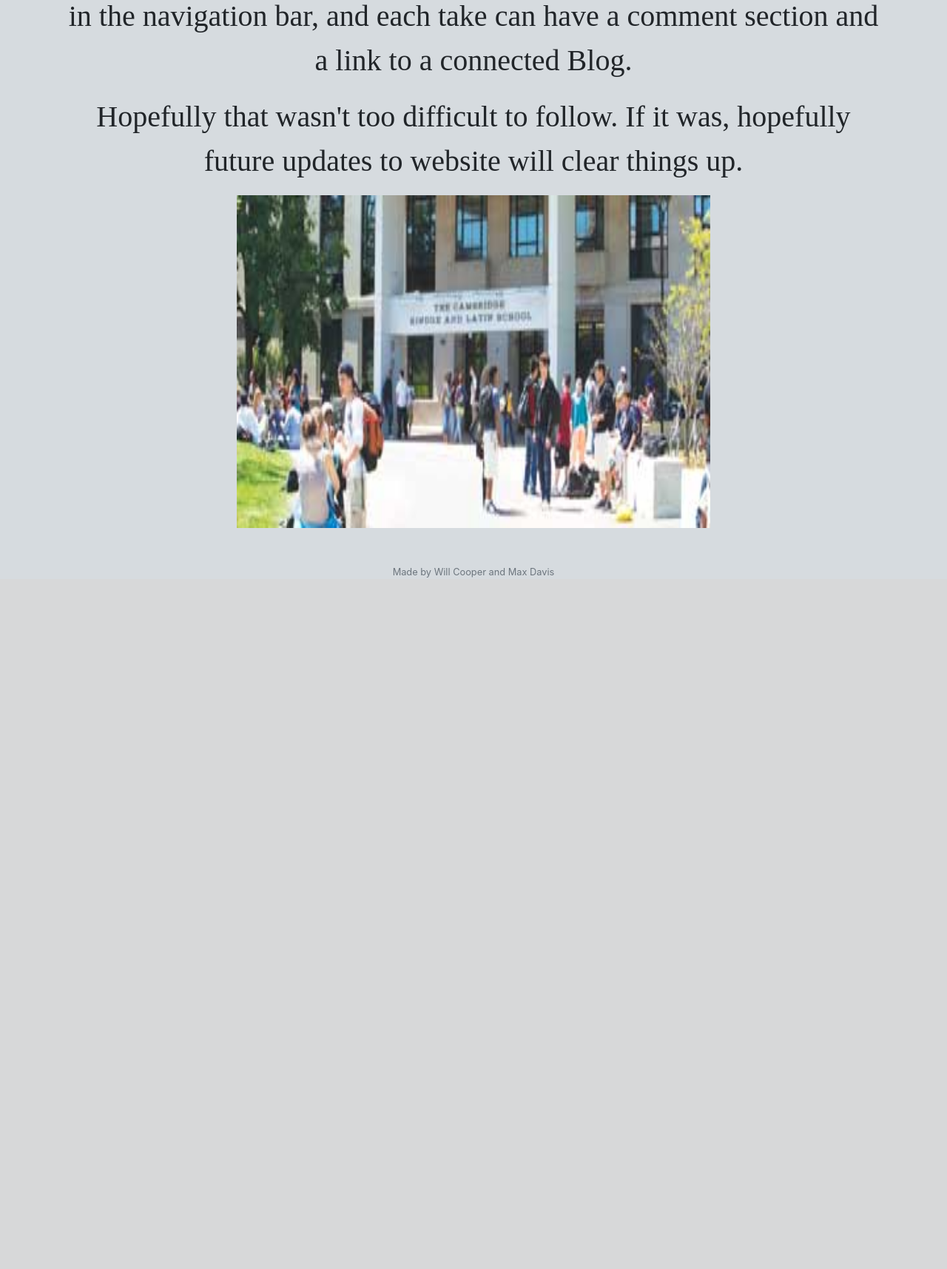
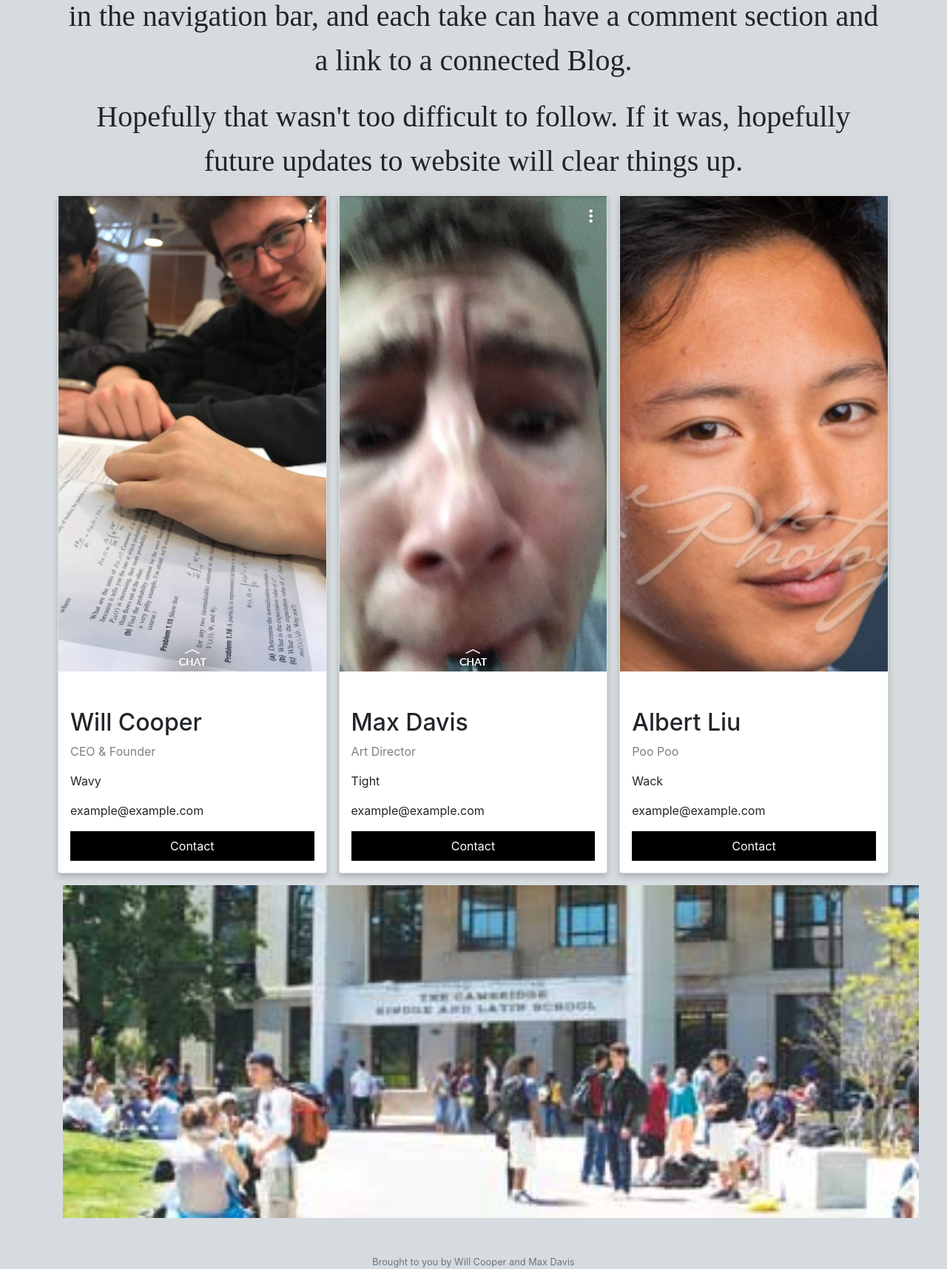
Before and after one commit to wcooper90/CRLS-Takes, a Flask app: page /about in a window 1280 px wide. Shown: the part 1052-2768 px from the top of the page at 74% size. Before the commit the page ends 1833 px from the top, so only its background shows below. Run offline with Flask 2, Linux system fonts and the light colour scheme; some libraries are stand-ins or nearby versions.

Commit message:
fun with html

```diff
--- a/static/styles.css
+++ b/static/styles.css
@@ -21,10 +21,85 @@ div.dropdown-content a {
   display: block; }
 
 div.dropdown:hover .dropbtn {
-  background-color: #3e8e41; }
+  background-color: #8A2BE2; }
 
 div.dropdown:hover .dropdown-content {
   display: block; }
 
 div.dropdown-content a:hover {
   background-color: #ddd; }
+
+  .column {
+    float: left;
+    width: 33.3%;
+    margin-bottom: 16px;
+    padding: 0 8px;
+  }
+
+  @media screen and (max-width: 650px) {
+    .column {
+      width: 100%;
+      display: block;
+    }
+  }
+
+  .card {
+    box-shadow: 0 4px 8px 0 rgba(0, 0, 0, 0.2);
+  }
+
+  .cont4iner {
+    padding: 0 16px;
+  }
+
+  .container::after, .row::after {
+    content: "";
+    clear: both;
+    display: table;
+  }
+
+  .title {
+    color: grey;
+  }
+
+  .aboutMe {
+    border: none;
+    outline: 0;
+    display: inline-block;
+    padding: 8px;
+    color: white;
+    background-color: #000;
+    text-align: center;
+    cursor: pointer;
+    width: 100%;
+  }
+
+  .aboutMe:hover {
+    background-color: #dde;
+  }
+
+  .rotateimg90 {
+    -webkit-transform:rotate(90deg);
+    -moz-transform: rotate(90deg);
+    -ms-transform: rotate(90deg);
+    -o-transform: rotate(90deg);
+    transform: rotate(90deg);
+  }
+
+img.shake:hover {
+  animation: shake 0.5s;
+  animation-iteration-count: infinite;
+}
+
+@keyframes shake {
+  0% { transform: translate(1px, 1px) rotate(0deg); }
+  10% { transform: translate(-1px, -2px) rotate(-1deg); }
+  20% { transform: translate(-3px, 0px) rotate(1deg); }
+  30% { transform: translate(3px, 2px) rotate(0deg); }
+  40% { transform: translate(1px, -1px) rotate(1deg); }
+  50% { transform: translate(-1px, 2px) rotate(-1deg); }
+  60% { transform: translate(-3px, 1px) rotate(0deg); }
+  70% { transform: translate(3px, 1px) rotate(-1deg); }
+  80% { transform: translate(-1px, -1px) rotate(1deg); }
+  90% { transform: translate(1px, 2px) rotate(0deg); }
+  100% { transform: translate(1px, -2px) rotate(-1deg); }
+}
--- a/static/styles.scss
+++ b/static/styles.scss
@@ -1,44 +1,8 @@
-$color-green: #339933;
 $color-purple: #751AE8;
 
 %nice-text {
   text-align:center;
   font-size: 40px;
-}
-
-div{
-.dropdown {
-    position: relative;
-    display: inline-block;
-  }
-
-.dropdown-content {
-    display: none;
-    position: absolute;
-    background-color: #f1f1f1;
-    min-width: 160px;
-    box-shadow: 0px 8px 16px 0px rgba(0,0,0,0.2);
-    z-index: 1;
-  }
-
-.dropdown-content a {
-    color: black;
-    padding: 12px 16px;
-    text-decoration: none;
-    display: block;
-  }
-
-.dropdown:hover .dropbtn {
-    background-color:  #A569BD;
-  }
-
-.dropdown:hover .dropdown-content {
-    display: block;
-  }
-
-.dropdown-content a:hover {
-    background-color: #ddd;
-  }
 }
 
 button.dropbtn {
@@ -49,7 +13,7 @@ button.dropbtn {
   border: none;
 }
 
-span.green {
+span.purple {
   color:$color-purple;
 }
 
@@ -79,21 +43,3 @@ p.readableText {
 
 span.silver {
   color: #C9D0CE; }
-
-
-#necessaryId {
-  font-family: "Ariel", Times, serif;
-  color: $color-green;
-  position: fixed;
-  bottom: 10px;
-  left: 20px;
-  width:100%
-}
-
-@media
-(min-width:768px) {
-  #necessaryId {
-    position: fixed;
-    left: 350px;
-  }
-}
--- a/templates/about.html
+++ b/templates/about.html
@@ -8,7 +8,7 @@
     <br />
     <br />
     <h1 class="center">
-      CRLS <span class="green">TAKES</span>
+      CRLS <span class="purple">TAKES</span>
     </h1>
     <p class="readableText">
       CRLS Takes is an attempt by a CRLS student to replace the sports section of
@@ -30,5 +30,45 @@
       website will clear things up.
     </p>
   </div>
-  <img class="center" src="../CRLS2.jpg" alt="Image of CRLS" height=500>
+  <div class="container">
+    <div class="row">
+     <div class="column">
+       <div class="card">
+         <img src="/static/Will.jpg" alt="Will" style="width:100%">
+         <div class="cont4iner">
+           <h2>Will Cooper</h2>
+           <p class="title">CEO &amp; Founder</p>
+           <p>Wavy</p>
+           <p>example@example.com</p>
+           <p><button class="aboutMe">Contact</button></p>
+         </div>
+       </div>
+     </div>
+     <div class="column">
+       <div class="card">
+         <img src="/static/Max.jpg" alt="Max" style="width:100%">
+         <div class="cont4iner">
+           <h2>Max Davis</h2>
+           <p class="title">Art Director</p>
+           <p>Tight</p>
+           <p>example@example.com</p>
+           <p><button class="aboutMe">Contact</button></p>
+         </div>
+       </div>
+     </div>
+     <div class="column">
+       <div class="card">
+         <img src="/static/Albert.jpg" alt="Albert" style="width:100%" />
+         <div class="cont4iner">
+           <h2>Albert Liu</h2>
+           <p class="title">Poo Poo</p>
+           <p>Wack</p>
+           <p>example@example.com</p>
+           <p><button class="aboutMe">Contact</button></p>
+         </div>
+       </div>
+     </div>
+    </div>
+    <img src="/static/CRLS2.jpg" alt="Image of CRLS" height=500>
+  </div>
 {% endblock %}
--- a/templates/blogsG.html
+++ b/templates/blogsG.html
@@ -49,8 +49,4 @@
       </table>
     </div>
   </div>
-  <p id="necessaryId">
-    This would be like a footnote which credits the authors and references publishers or someting.
-    For now I just need it here to fulfill the ID requirement.
-  </p>
 {% endblock %}
--- a/templates/error.html
+++ b/templates/error.html
@@ -6,7 +6,7 @@
   <body>
     Sorry, this page currently has no content
     <p>
-      <a href="home.html"> Click here to go back to home page </a>
+      <a href="/"> Click here to go back to home page </a>
     </p>
   </body>
 </html>
--- a/templates/layout.html
+++ b/templates/layout.html
@@ -14,6 +14,7 @@
     <body>
       <header>
         <nav class="navbar navbar-expand-md navbar-dark bg-dark">
+          <div class="container">
             <a class="navbar-brand" href="/">CRLS <span class="silver">TAKES</span></a>
             <div class="dropdown">
               <button class="dropbtn" href="/takesG">Takes</button>
@@ -45,13 +46,14 @@
               <li class="nav-item"><a class="nav-link" href="/error">Register</a></li>
               <li class="nav-item"><a class="nav-link" href="/error">Log In</a></li>
             </ul>
+          </div>
         </nav>
       </header>
       <main>
             {% block main %}  {% endblock %}
       </main>
       <footer class="small text-center text-muted">
-            <a>Made by Will Cooper and Max Davis</a>
+            <a>Brought to you by Will Cooper and Max Davis</a><br />
       </footer>
     </body>
 </html>
```
Also changed, not shown: static/style.css (+1 -36 lines), templates/index.html (+13 -13 lines), templates/takesG.html (+1 -9 lines), static/Albert.jpg (added), static/Max.jpg (added), static/Will.jpg (added), 1 other file. Lines whose indentation alone changed are shown as unchanged.
